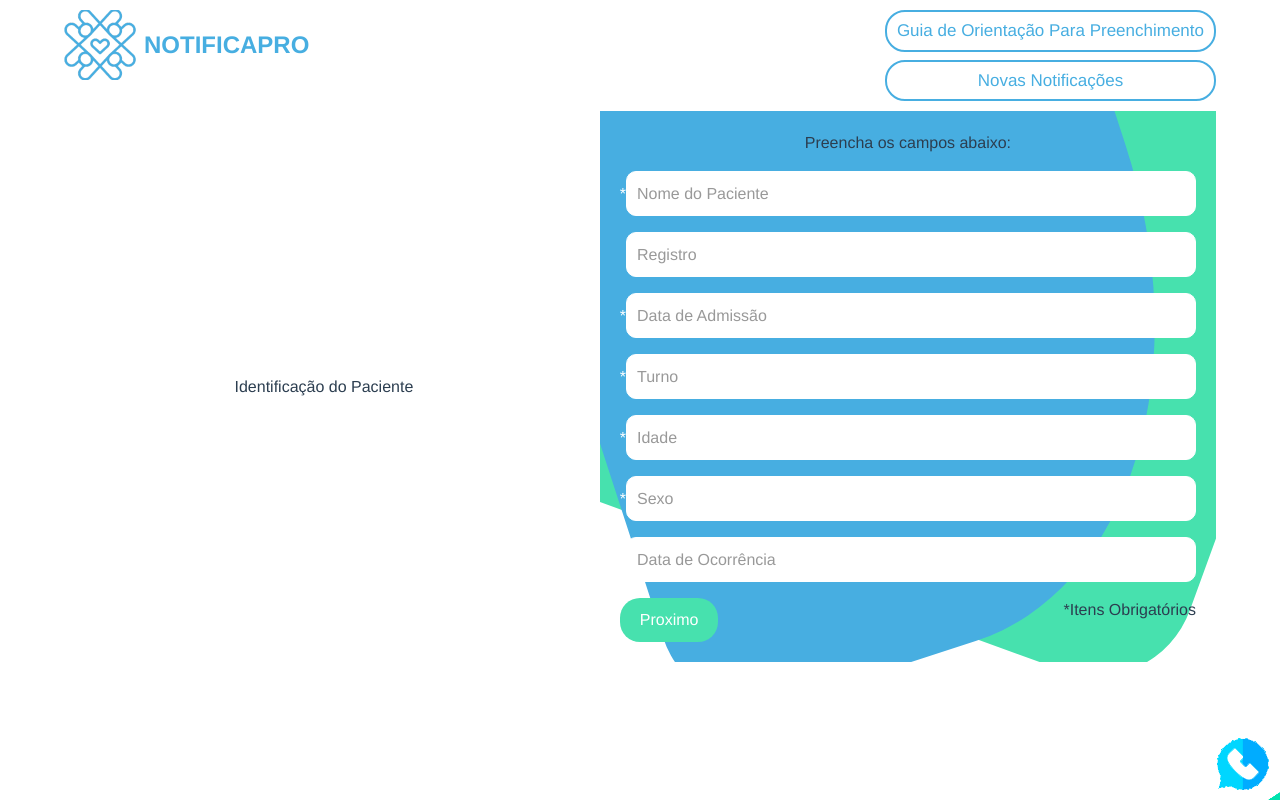
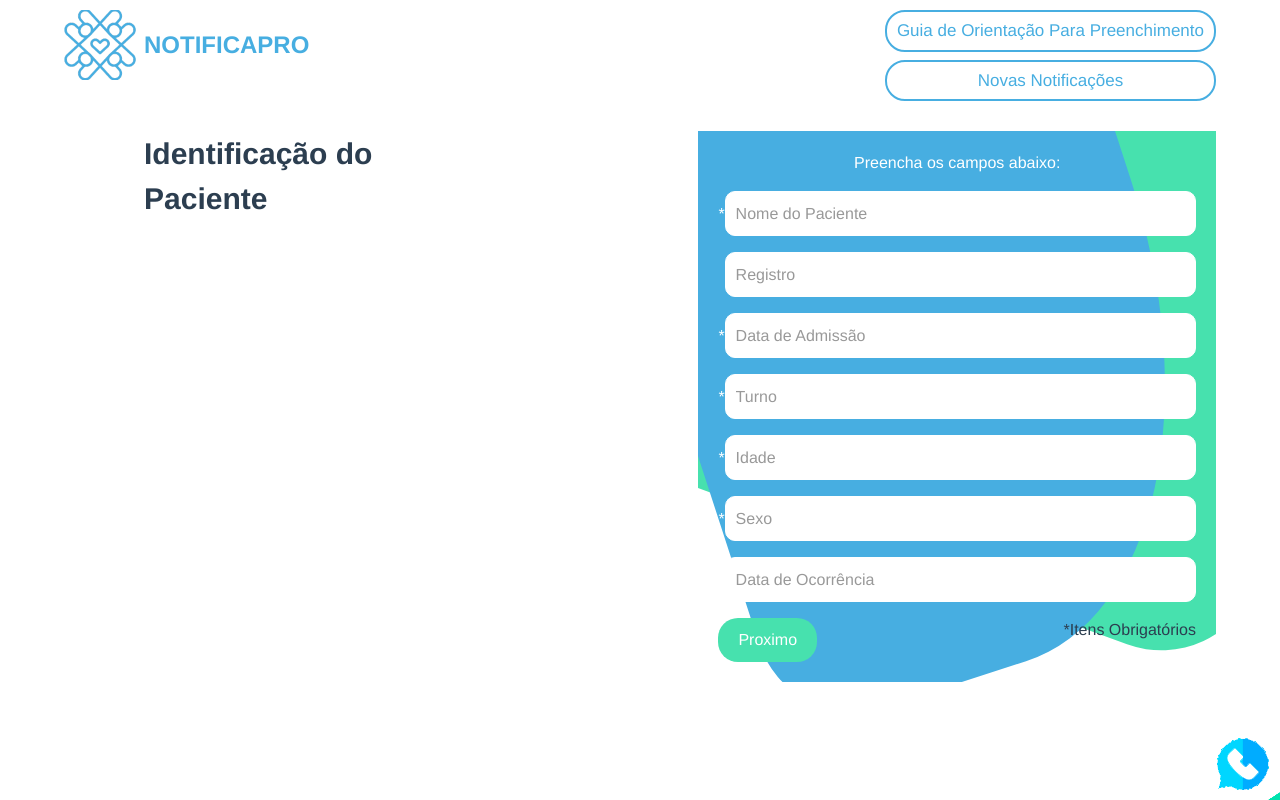
Before and after one commit to King-ego/notificapro, a Vue app: page /new-notification in a window 1280 px wide. Built offline with nearby package versions, Linux system fonts and the light colour scheme.

Commit message:
refator: logic run next step

```diff
--- a/src/App.vue
+++ b/src/App.vue
@@ -28,6 +28,31 @@ export default defineComponent({
   --lightGray: #999999;
   --darkBlue: #2c3e50;
 }
+::-webkit-scrollbar {
+  width: 5px;
+  height: 5px;
+}
+
+/* Track */
+::-webkit-scrollbar-track {
+  background: var(--primaryColor);
+  box-shadow: inset 0 0 5px grey;
+  border-radius: 10px;
+  width: 5px;
+}
+
+/* Handle */
+::-webkit-scrollbar-thumb {
+  background: linear-gradient(var(--secundaryColor), var(--primaryColor));
+  border-radius: 10px;
+}
+
+/* Handle on hover */
+::-webkit-scrollbar-thumb:hover {
+  background: linear-gradient(var(--primaryColor), var(--secundaryColor));
+  border-radius: 10px;
+}
+
 * {
   padding: 0;
   margin: 0;
--- a/src/components/step/step.ts
+++ b/src/components/step/step.ts
@@ -41,7 +41,7 @@ export default {
     },
     {
       id: 4,
-      title: "Infecções Relacionadas à Assistência",
+      title: "Infecções Relacionadas à Assistência à saúde",
       description:
         "É a infecção adquirida após o uso de paciente ser submetido a um procedimento de assistência à saúde ou a internação, que possa ser relacionado a este evento",
       options: [
--- a/src/views/NewNotification.vue
+++ b/src/views/NewNotification.vue
@@ -1,11 +1,9 @@
 <template>
   <div class="container-generic">
     <div v-if="!step" class="step-one">
-      <div class="flex items-center justify-center">
-        Identificação do Paciente
-      </div>
+      <div class="title-step-box-left">Identificação do Paciente</div>
       <div class="flex flex-col content-is-input gap-4">
-        <p>Preencha os campos abaixo:</p>
+        <p class="title-step-box-2">Preencha os campos abaixo:</p>
         <div class="flex items-center row-input-custom">
           <span>*</span>
           <input
@@ -78,7 +76,7 @@
         </div>
       </div>
     </div>
-    <div v-if="step === 1">
+    <div v-if="step === 1" class="seleted-adverse">
       <p>Tipo de Incidentes ou Eventos Adversos</p>
       <p>Selecione uma das opções</p>
       <div class="defalt">
@@ -112,15 +110,14 @@
           </div>
         </div>
       </div>
-      <div>
-        <button @click="prev()">Voltar</button>
-        <button @click="nextStep3()">Proximo</button>
+      <div class="content-button-step2">
+        <button @click="nextStep3()" class="btn-form">Proximo</button>
       </div>
     </div>
-    <div v-if="step === 2" class="step-two">
-      <div>{{ data.adverse }}</div>
+    <div v-if="step === 2" class="step-three">
+      <div class="title-step-box-left">{{ data.adverse }}</div>
       <div class="flex flex-col content-is-input gap-4">
-        <div>Selecione uma das Opções</div>
+        <div class="title-step-box-2">Selecione uma das Opções</div>
         <div class="box-content-info">
           <div
             v-for="option in optionsStep3"
@@ -139,14 +136,16 @@
             </p>
           </div>
         </div>
+        <div class="content-button-step3">
+          <button @click="prev()" class="btn-form">Voltar</button>
+          <button @click="nextStep4()" class="btn-form">Proximo</button>
+        </div>
       </div>
-      <button @click="prev()">Voltar</button>
-      <button @click="nextStep4()">Proximo</button>
     </div>
-    <div v-if="step === 3" class="step-three">
-      <div>Descrição do Evento Ocorrido</div>
+    <div v-if="step === 3" class="step-four">
+      <div class="title-step-box-left">Descrição do Evento Ocorrido</div>
       <div class="flex flex-col content-is-input gap-4">
-        <div>Descrição do Evento Ocorrido</div>
+        <div class="title-step-box-2">Descrição do Evento Ocorrido</div>
         <div>
           <textarea
             class="textare-content"
@@ -259,26 +258,44 @@ export default defineComponent({
     },
     open() {
       this.nextToStepModal = true;
-      if (this.data.description) {
-        this.showModalConfirm = true;
-      }
+      if (this.data.description) this.showModalConfirm = true;
     },
   },
 });
 </script>
 
 <style lang="postcss" scoped>
+.step-four,
+.step-one,
+.step-three,
+.seleted-adverse {
+  margin-top: 20px;
+}
+
+.title-step-box-left {
+  @apply flex justify-center;
+  font-weight: bold;
+}
+
 @media (min-width: 800px) {
   .step-one {
-    @apply grid col-span-6 grid-flow-col gap-4;
-  }
-  .step-two {
     @apply grid col-span-6 grid-flow-col gap-4;
   }
   .step-three {
     @apply grid col-span-6 grid-flow-col gap-4;
   }
+  .step-four {
+    @apply grid col-span-6 grid-flow-col gap-4;
+  }
+  .title-step-box-left {
+    font-size: 30px;
+    width: 100%;
+    max-width: 376px;
+    padding-left: 80px;
+    text-align: left;
+  }
 }
+
 .box-step-2 {
   background: var(--white);
   color: var(--black);
@@ -372,7 +389,7 @@ export default defineComponent({
 }
 
 .box-content-info {
-  overflow-x: scroll;
+  overflow-x: hidden;
   width: 100%;
   max-width: 500px;
   display: flex;
@@ -380,6 +397,11 @@ export default defineComponent({
   height: 430px;
   flex-wrap: wrap;
   gap: 10px 30px;
+  scroll-behavior: smooth;
+}
+
+.box-content-info:hover {
+  overflow-x: auto;
 }
 
 .box-content-info div {
@@ -395,7 +417,8 @@ export default defineComponent({
 }
 
 .selected {
-  border: 1px solid red !important;
+  border: 3px solid var(--secundaryColor) !important;
+  animation: sucessAnimated 2s forwards;
 }
 
 .error {
@@ -406,6 +429,17 @@ export default defineComponent({
   color: red !important;
 }
 
+.content-button-step2 {
+  margin-top: 40px;
+}
+
+.content-button-step3 {
+  @apply flex justify-between;
+  width: 100%;
+}
+.title-step-box-2 {
+  color: var(--white);
+}
 @keyframes errorAnimated {
   from {
     box-shadow: 1px 1px 1px red;
@@ -414,4 +448,12 @@ export default defineComponent({
     box-shadow: 1px 1px 10px red;
   }
 }
+@keyframes sucessAnimated {
+  from {
+    box-shadow: 1px 1px 1px var(--secundaryColor);
+  }
+  to {
+    box-shadow: 1px 1px 10px var(--secundaryColor);
+  }
+}
 </style>
```
